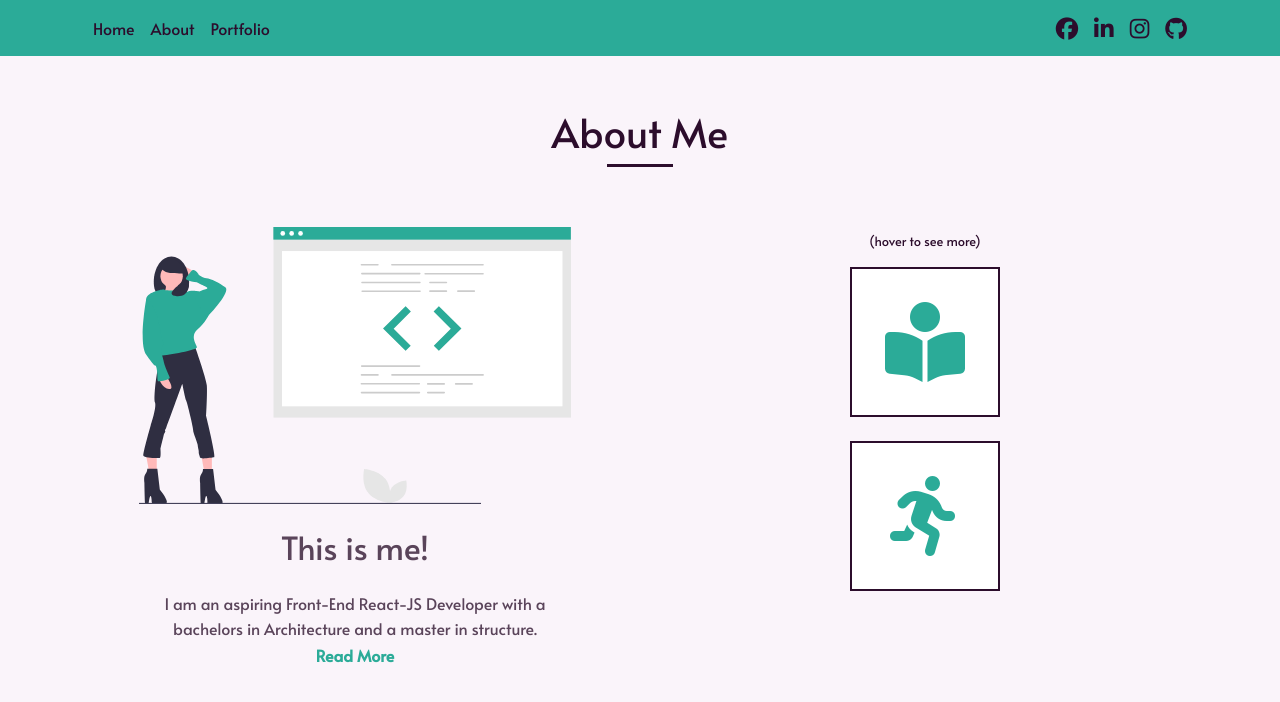
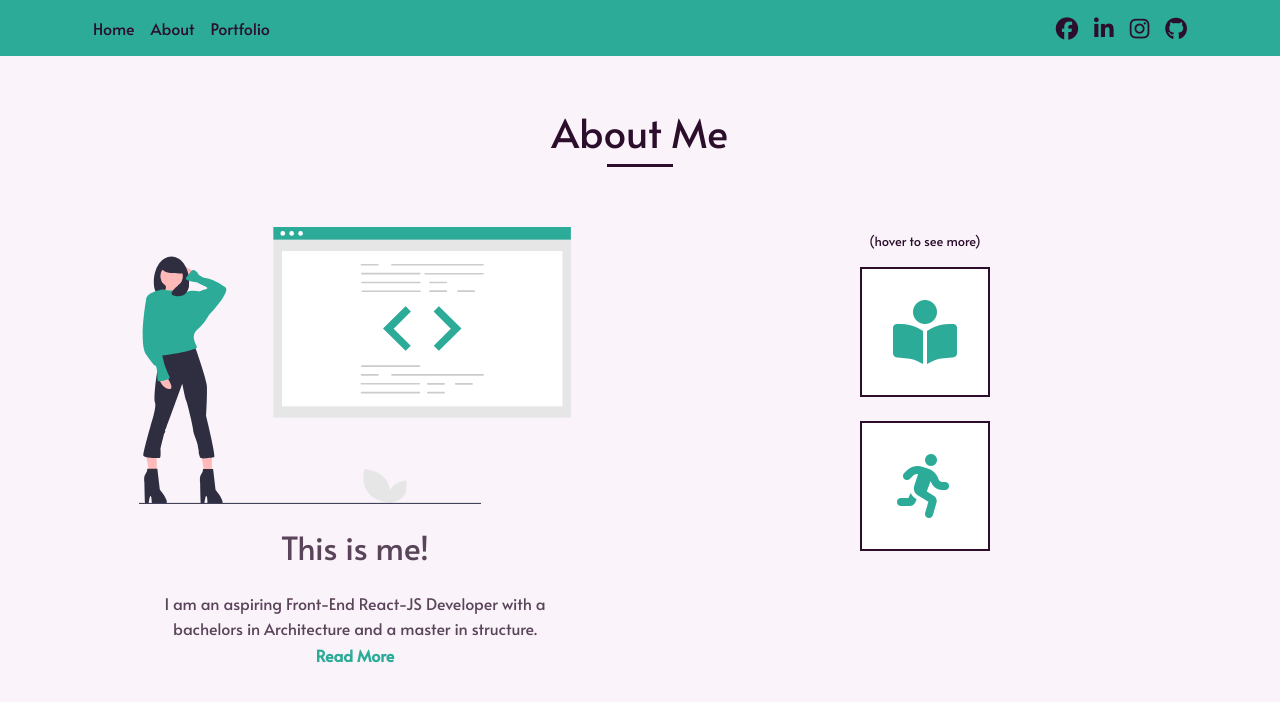
Before and after one commit to SantoroA/santoro-react, a React (Create React App) app: page /about in a window 1280 px wide. Shown: the top 702 px of the page. Built offline with nearby package versions, Linux system fonts and the light colour scheme.

Commit message:
Update QualitiesCard.css

```diff
--- a/src/QualitiesCard.css
+++ b/src/QualitiesCard.css
@@ -16,11 +16,11 @@
   border-radius: 0;
   border: 2px solid #2c0d2c;
   margin-bottom: 100px;
-  width: 150px;
-  height: 150px;
+  width: 130px;
+  height: 130px;
   background-color: white;
 }
 .QualitiesCard .fas {
-  font-size: 5em;
+  font-size: 4em;
   color: #2bab98;
 }
```
